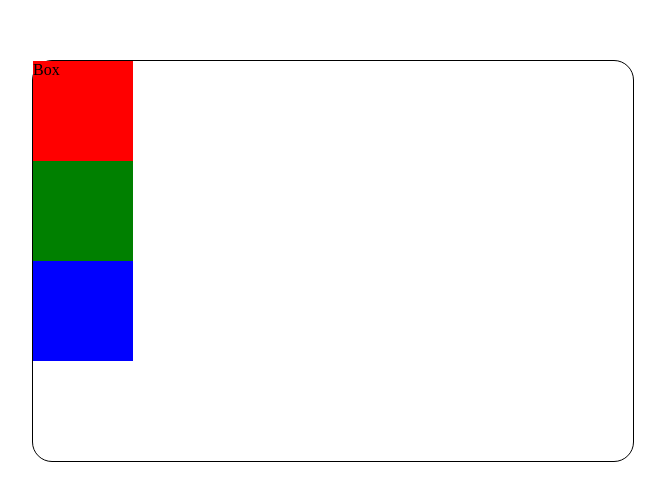
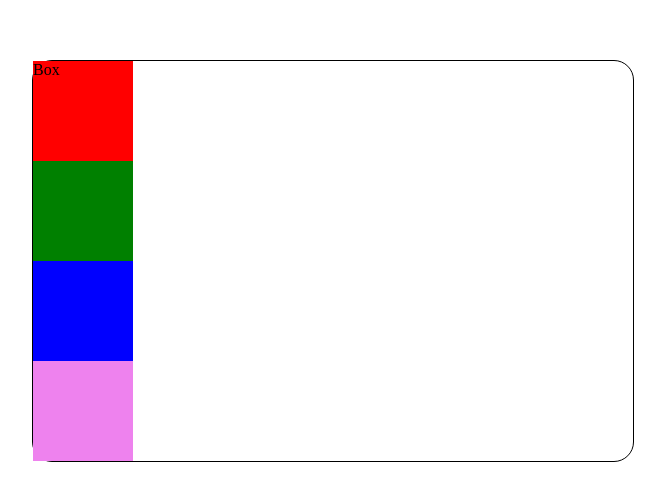
Before and after one commit to AnneWaifong/formation-git-dsd, a plain HTML site: page index.html in a window 1280 px wide. Shown: the part 139-640 px from the top of the page, without its empty margins (307-972 px from the left). Drawn offline with Linux system fonts and the light colour scheme.

Commit message:
ajoute un div

```diff
--- a/index.html
+++ b/index.html
@@ -13,6 +13,7 @@
         <div style="background-color: red;" class="box"></div>
         <div style="background-color: green;" class="box"></div>
         <div style="background-color: blue;" class="box"></div>
+        <div style="background-color: violet;" class="box"></div>
     </div>
 
     <script src="script.js"></script>
```
